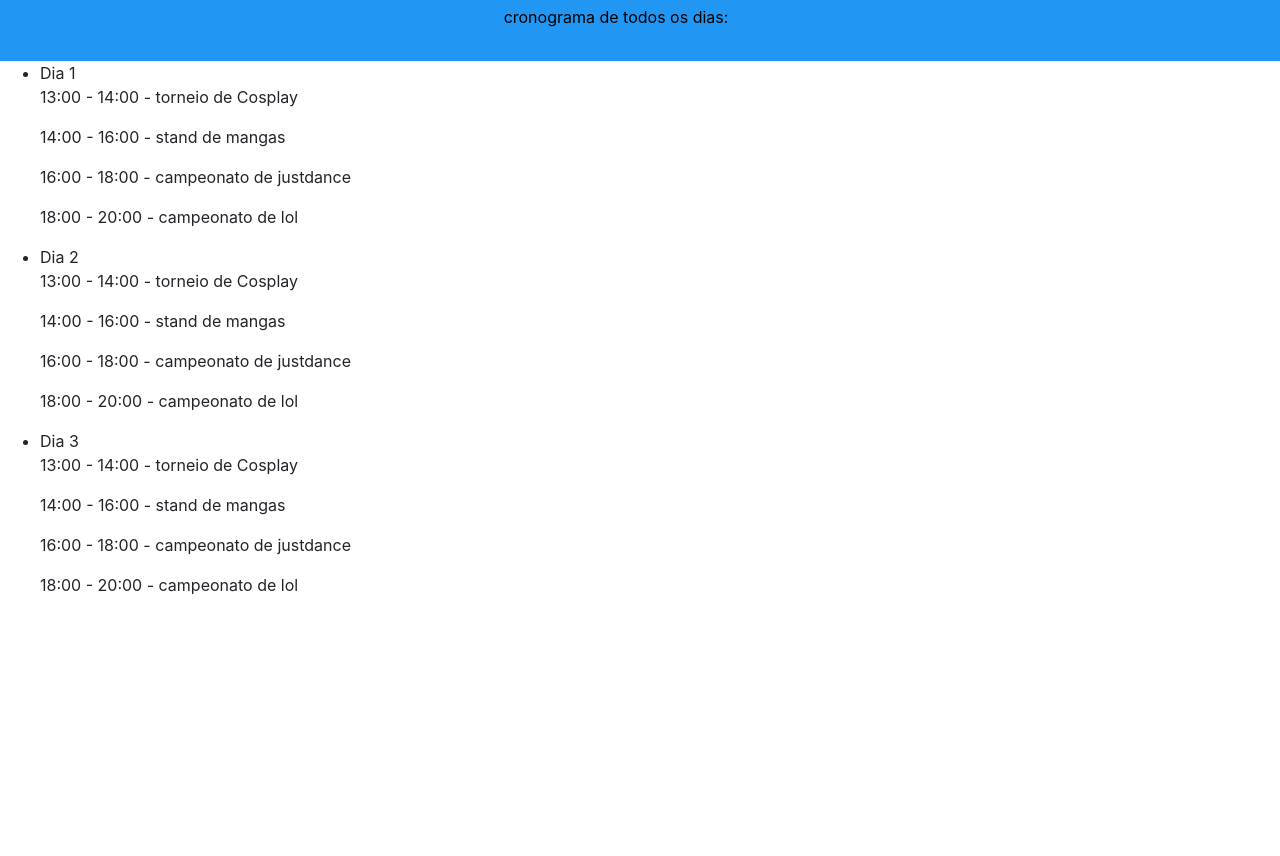
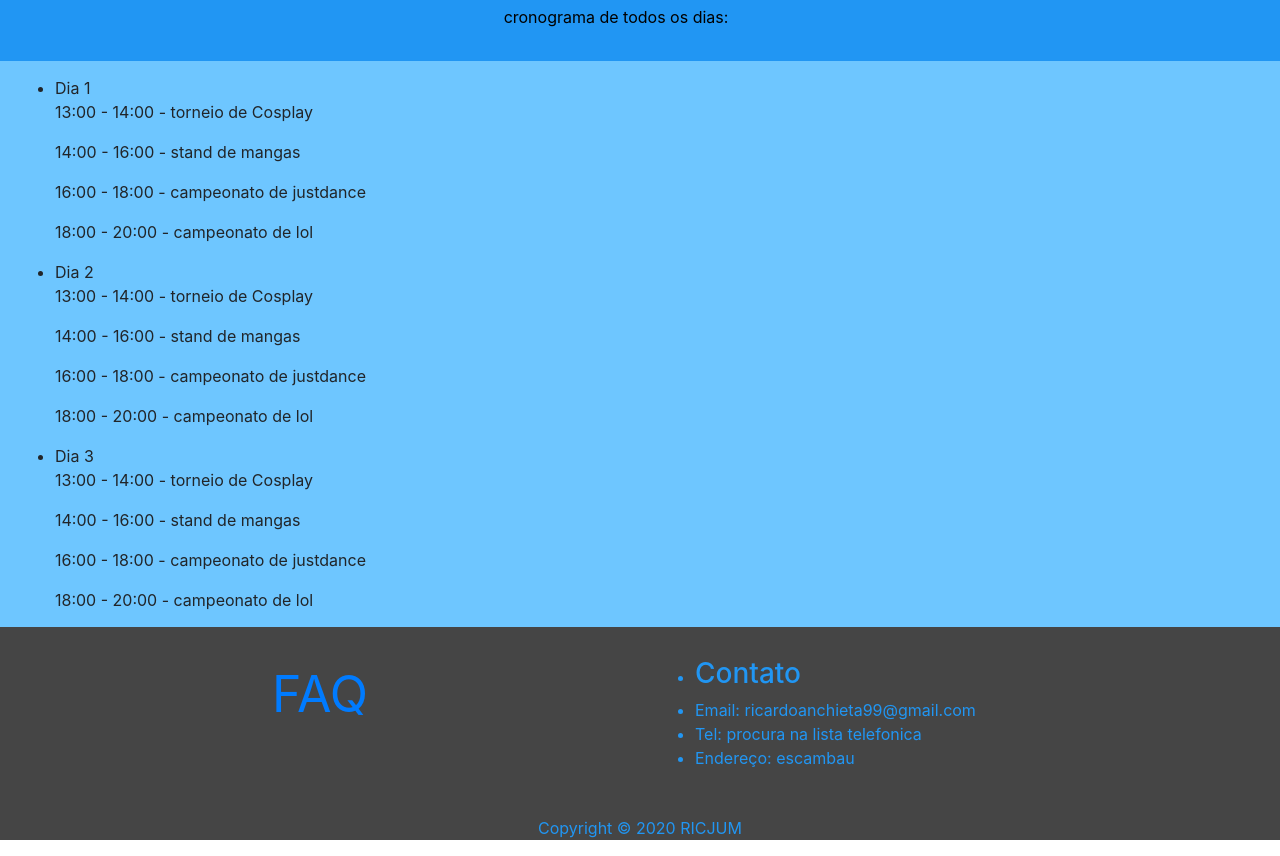
Before and after one commit to ricardoanchieta/Sites, a plain HTML site: page SiteTeste/cronograma.html in a window 1280 px wide. Shown: the part 125-981 px from the top of the page. Before the commit the page ends 800 px from the top, so only its background shows below. Drawn offline with nearby package versions, Linux system fonts and the light colour scheme; files whose address does not match are found by name.

Commit message:
Adicionando Footer nas outras páginas

```diff
--- a/SiteTeste/cronograma.html
+++ b/SiteTeste/cronograma.html
@@ -37,21 +37,27 @@
             <div class="section container-fluid">
                 <header><h1>Cronograma</h1></header>
                 <p>cronograma de todos os dias:</p>
-            </div>
-            <div>
+              </div>
+              <div class=" cronograma container-fluid">
                 <ul>
                     <li>Dia 1</li>
                     <p>13:00 - 14:00 - torneio de Cosplay</p>
                     <p>14:00 - 16:00 - stand de mangas</p>
                     <p>16:00 - 18:00 - campeonato de justdance</p>
                     <p>18:00 - 20:00 - campeonato de lol</p>
+                </ul>
 
+            <div class="container-fluid"></div>
+                <ul>
                     <li>Dia 2</li>
                     <p>13:00 - 14:00 - torneio de Cosplay</p>
                     <p>14:00 - 16:00 - stand de mangas</p>
                     <p>16:00 - 18:00 - campeonato de justdance</p>
-                    <p>18:00 - 20:00 - campeonato de lol</p>
+                    <span>18:00 - 20:00 - campeonato de lol</span>
+                </ul>
 
+            <div class="container-fluid"></div>
+                <ul>
                     <li>Dia 3</li>
                     <p>13:00 - 14:00 - torneio de Cosplay</p>
                     <p>14:00 - 16:00 - stand de mangas</p>
@@ -59,6 +65,26 @@
                     <p>18:00 - 20:00 - campeonato de lol</p>
                 </ul>
             </div>
-        </main>
+
+            </main>
+
+            <footer>
+            <div class="container-fluid footer">
+              <div class="row">
+                  <div class="col">
+                      <p><a href="https://i.ytimg.com/vi/e31F8DqWFCI/maxresdefault.jpg">FAQ</a></p>
+                  </div>
+                  <div class="col">
+                      <ul class="">
+                          <li class=""><h3>Contato</h3></li>
+                          <li class="">Email: ricardoanchieta99@gmail.com</li>
+                          <li class="">Tel: procura na lista telefonica</li>
+                          <li class="">Endereço: escambau</li>
+                      </ul>
+                  </div>
+              </div>
+              <p>Copyright © 2020 RICJUM</p>
+          </div>
+          </footer>
     </body>
 </html>
--- a/SiteTeste/style.css
+++ b/SiteTeste/style.css
@@ -50,6 +50,7 @@
 
 .footer{
     background-color: #454545;
+
 }
     .footer a{
 
@@ -67,3 +68,14 @@
         color: #2196f3;
         text-align: justify;
     }
+
+.cronograma {
+    background-color: #6ec6ff;
+    margin-bottom: -16px;
+    padding: 15px;
+
+}
+    .cronograma ul{
+
+
+    }
```
Also changed, not shown: SiteTeste/formulario.html (+18 -0 lines).
